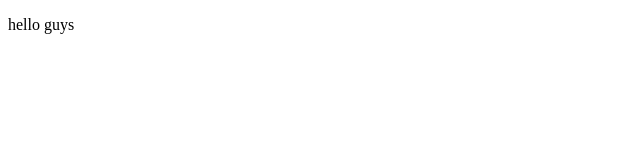
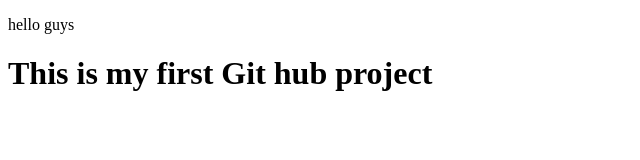
Before and after one commit to FarhanS7/Practice-Project, a plain HTML site: page index.html in a window 1280 px wide. Shown: the whole page, without its empty margins (0-640 px from the left). Drawn offline with Linux system fonts and the light colour scheme.

Commit message:
H1tag added

```diff
--- a/index.html
+++ b/index.html
@@ -9,6 +9,7 @@
 
 <body>
   <P>hello guys </P>
+  <h1>This is my first Git hub project </h1>
 
 </body>
 
```
